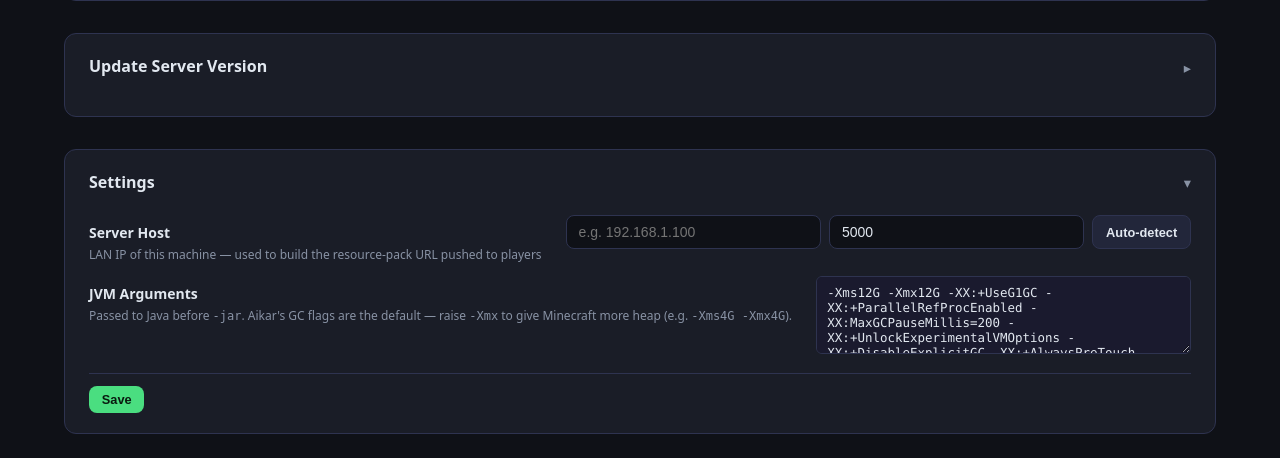
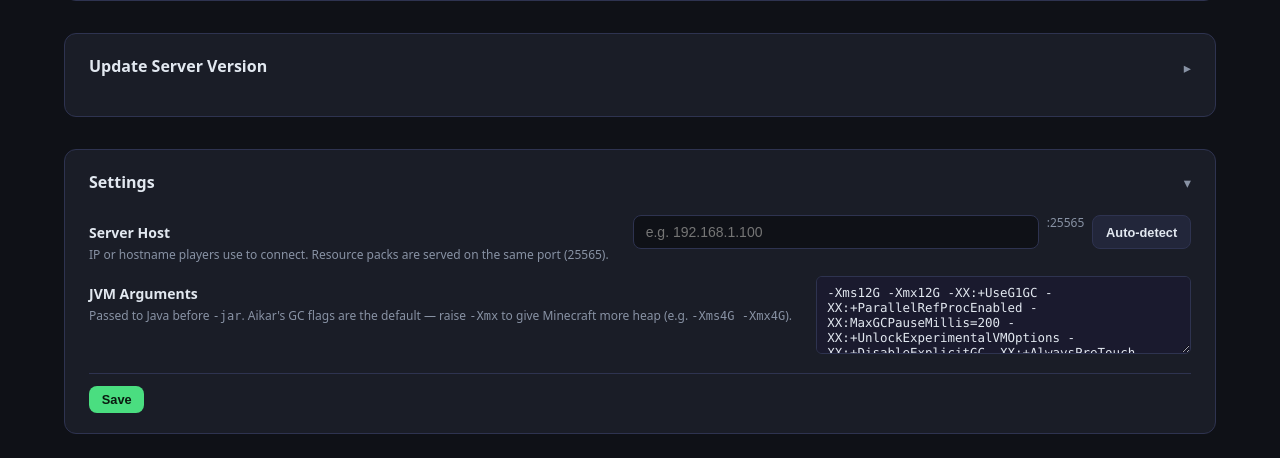
Before and after one commit to jek821/MinecraftServerManager, a Flask app: page / in a window 1280 px wide, after a click that opens the changed part. Shown: the part 473-931 px from the top of the page. Run offline with Flask 3, Linux system fonts and the light colour scheme; the visitor is signed in with stand-in values (Sample User, id 1); data that the repository does not hold is empty.

Commit message:
store images per world locally, serve resource packs on 25565 with port multiplexer

```diff
--- /dev/null
+++ b/jacobGuide.txt
@@ -0,0 +1,4 @@
+MC_PASSWORD="password" SERVER_NAME="server_name" ./webapp/run.sh
+
+ssh -L 8080:localhost:5000 dorian@108.46.133.187 -p 2222
+    (opens at localhost:8080)
--- a/webapp/app.py
+++ b/webapp/app.py
@@ -21,6 +21,8 @@ import requests
 from flask import Flask, jsonify, render_template, request, send_file, session
 from PIL import Image as PILImage
 
+from port_proxy import start_port_proxy
+
 app = Flask(__name__)
 
 # BASE_DIR must be defined before _load_secret_key so the .secret_key path resolves
@@ -28,7 +30,11 @@ BASE_DIR = Path(__file__).resolve().parent.parent
 WORLDS_DIR = BASE_DIR / 'worldFiles'
 JARS_DIR = BASE_DIR / 'jars'
 CONFIG_FILE = BASE_DIR / 'config.json'
-PAINTINGS_DIR = BASE_DIR / 'paintings'
+FLASK_HOST = '127.0.0.1'
+FLASK_PORT = 5000
+DEFAULT_PUBLIC_PORT = 25565
+DEFAULT_MC_INTERNAL_PORT = 25566
+_IMAGE_EXTS = ('.png', '.jpg', '.jpeg')
 
 def _load_secret_key() -> str:
     if key := os.environ.get('SECRET_KEY'):
@@ -86,9 +92,28 @@ _AIKAR_FLAGS = (
 
 
 def load_config() -> dict:
+    defaults = {
+        'active_world': None,
+        'java_cmd': 'java',
+        'jvm_args': _AIKAR_FLAGS,
+        'public_port': DEFAULT_PUBLIC_PORT,
+        'mc_internal_port': DEFAULT_MC_INTERNAL_PORT,
+    }
     if CONFIG_FILE.exists():
-        return json.loads(CONFIG_FILE.read_text())
-    return {'active_world': None, 'java_cmd': 'java', 'jvm_args': _AIKAR_FLAGS}
+        saved = json.loads(CONFIG_FILE.read_text())
+        defaults.update(saved)
+        # Migrate old config key
+        if 'port' in saved and 'public_port' not in saved:
+            defaults['public_port'] = saved['port']
+    return defaults
+
+
+def _mc_internal_port() -> int:
+    return int(load_config().get('mc_internal_port', DEFAULT_MC_INTERNAL_PORT))
+
+
+def _public_port() -> int:
+    return int(load_config().get('public_port', DEFAULT_PUBLIC_PORT))
 
 
 def save_config(config: dict) -> None:
@@ -360,6 +385,15 @@ def _rcon_settings(world_dir: Path) -> dict:
 
 # ─── Paintings / resource-pack helpers ───────────────────────────────────────
 
+def _paintings_dir(world_dir: Path) -> Path:
+    """Per-world image storage inside the world save (never synced via git)."""
+    return world_dir / 'paintings'
+
+
+def _is_image_file(path: Path) -> bool:
+    return path.is_file() and path.suffix.lower() in _IMAGE_EXTS
+
+
 def _painting_stem(filename: str) -> str:
     """Normalise filename to a valid MC identifier segment."""
     return Path(filename).stem.lower().replace(' ', '_').replace('-', '_').replace('.', '_')
@@ -381,17 +415,14 @@ def _image_block_dims(path: Path) -> tuple[int, int]:
         return 1, 1
 
 
-def _build_resource_pack_zip() -> bytes:
-    """Build the resource-pack zip in memory from the global paintings directory."""
-    paintings_dir = PAINTINGS_DIR
+def _build_resource_pack_zip(paintings_dir: Path) -> bytes:
+    """Build the resource-pack zip in memory from a world's paintings directory."""
     buf = io.BytesIO()
     with zipfile.ZipFile(buf, 'w', zipfile.ZIP_DEFLATED) as zf:
         zf.writestr('pack.mcmeta', _RP_MCMETA)
         if paintings_dir.exists():
             for img_path in sorted(paintings_dir.iterdir()):
-                if not img_path.is_file():
-                    continue
-                if img_path.suffix.lower() not in ('.png', '.jpg', '.jpeg'):
+                if not _is_image_file(img_path):
                     continue
                 stem = _painting_stem(img_path.name)
                 dest = f'assets/{PAINTINGS_NS}/textures/painting/{stem}.png'
@@ -406,7 +437,7 @@ def _build_resource_pack_zip() -> bytes:
     return buf.getvalue()
 
 
-def _rebuild_datapack(world_dir: Path) -> None:
+def _rebuild_datapack(world_dir: Path, paintings_dir: Path) -> None:
     """Recreate the mc-paintings data pack inside the world level's datapacks/ folder."""
     level_name = get_level_name(world_dir)
     dp_root = world_dir / level_name / 'datapacks' / 'mc-paintings'
@@ -417,11 +448,9 @@ def _rebuild_datapack(world_dir: Path) -> None:
     variant_dir.mkdir(parents=True)
     (dp_root / 'pack.mcmeta').write_text(_DP_MCMETA)
 
-    if PAINTINGS_DIR.exists():
-        for img_path in sorted(PAINTINGS_DIR.iterdir()):
-            if not img_path.is_file():
-                continue
-            if img_path.suffix.lower() not in ('.png', '.jpg', '.jpeg'):
+    if paintings_dir.exists():
+        for img_path in sorted(paintings_dir.iterdir()):
+            if not _is_image_file(img_path):
                 continue
             stem = _painting_stem(img_path.name)
             w, h = _image_block_dims(img_path)
@@ -432,12 +461,11 @@ def _rebuild_datapack(world_dir: Path) -> None:
             }, indent=2))
 
 
-def _update_server_properties_pack(world_dir: Path, url: str, sha1: str) -> None:
+def _update_server_properties(world_dir: Path, updates: dict[str, str]) -> None:
     props_file = world_dir / 'server.properties'
     with _props_write_lock:
         if not props_file.exists():
             return
-        updates = {'resource-pack': url, 'resource-pack-sha1': sha1}
         lines = props_file.read_text().splitlines()
         seen = set()
         new_lines = []
@@ -452,6 +480,13 @@ def _update_server_properties_pack(world_dir: Path, url: str, sha1: str) -> None
             if key not in seen:
                 new_lines.append(f'{key}={val}')
         props_file.write_text('\n'.join(new_lines) + '\n')
+
+
+def _ensure_mc_internal_port(world_dir: Path) -> None:
+    """MC binds internally; players connect via the public port multiplexer."""
+    _update_server_properties(world_dir, {
+        'server-port': str(_mc_internal_port()),
+    })
 
 
 def _ensure_rcon(world_dir: Path) -> None:
@@ -499,9 +534,11 @@ def _ensure_rcon(world_dir: Path) -> None:
 
 def rebuild_paintings(world_dir: Path) -> None:
     """Full pipeline: data pack → resource pack zip → server.properties for one world."""
-    _rebuild_datapack(world_dir)
+    paintings_dir = _paintings_dir(world_dir)
 
-    pack_bytes = _build_resource_pack_zip()
+    _rebuild_datapack(world_dir, paintings_dir)
+
+    pack_bytes = _build_resource_pack_zip(paintings_dir)
     sha1 = hashlib.sha1(pack_bytes).hexdigest()
 
     # Cache on disk so /resourcepack/<name> can serve it cheaply
@@ -512,23 +549,31 @@ def rebuild_paintings(world_dir: Path) -> None:
     if not host:
         host = get_local_ip()
     if host:
-        port = config.get('port', 5000)
-        url = f'http://{host}:{port}/resourcepack/{world_dir.name}'
-        _update_server_properties_pack(world_dir, url, sha1)
+        url = f'http://{host}:{_public_port()}/resourcepack/{world_dir.name}'
+        _update_server_properties(world_dir, {
+            'resource-pack': url,
+            'resource-pack-sha1': sha1,
+            'server-port': str(_mc_internal_port()),
+        })
+    else:
+        _ensure_mc_internal_port(world_dir)
 
     _ensure_rcon(world_dir)
 
 
-def rebuild_paintings_all() -> None:
-    """Rebuild paintings for every world so all data packs stay in sync."""
+def rebuild_paintings_all() -> int:
+    """Rebuild paintings for every world. Returns count of worlds rebuilt."""
     if not WORLDS_DIR.exists():
-        return
+        return 0
+    count = 0
     for world_dir in WORLDS_DIR.iterdir():
         if world_dir.is_dir():
             try:
                 rebuild_paintings(world_dir)
-            except Exception:
-                pass
+                count += 1
+            except Exception as e:
+                app.logger.error('rebuild_paintings failed for %s: %s', world_dir.name, e)
+    return count
 
 
 # ─── Auth ────────────────────────────────────────────────────────────────────
@@ -627,12 +672,16 @@ def save_properties(name):
 @app.route('/api/worlds/<name>/images', methods=['GET'])
 @require_auth
 def list_images(name):
-    if not PAINTINGS_DIR.exists():
+    world_dir = safe_child(WORLDS_DIR, name)
+    if not world_dir.is_dir():
+        return jsonify({'error': 'World not found'}), 404
+    paintings_dir = _paintings_dir(world_dir)
+    if not paintings_dir.exists():
         return jsonify([])
     return jsonify([
         {'name': f.name, 'size': f.stat().st_size}
-        for f in sorted(PAINTINGS_DIR.iterdir())
-        if f.is_file() and f.suffix.lower() in ('.png', '.jpg', '.jpeg')
+        for f in sorted(paintings_dir.iterdir())
+        if _is_image_file(f)
     ])
 
 
@@ -650,21 +699,25 @@ def upload_image(name):
     if ext not in ('.png', '.jpg', '.jpeg'):
         return jsonify({'error': 'Only PNG/JPEG images allowed'}), 400
     filename = Path(original).stem + ext  # normalise extension to lowercase
-    PAINTINGS_DIR.mkdir(exist_ok=True)
-    file.save(PAINTINGS_DIR / filename)
-    rebuild_paintings_all()
-    w, h = _image_block_dims(PAINTINGS_DIR / filename)
+    paintings_dir = _paintings_dir(world_dir)
+    paintings_dir.mkdir(parents=True, exist_ok=True)
+    file.save(paintings_dir / filename)
+    rebuild_paintings(world_dir)
+    w, h = _image_block_dims(paintings_dir / filename)
     return jsonify({'ok': True, 'name': filename, 'width_blocks': w, 'height_blocks': h})
 
 
 @app.route('/api/worlds/<name>/images/<filename>', methods=['DELETE'])
 @require_auth
 def delete_image(name, filename):
-    img = PAINTINGS_DIR / Path(filename).name
+    world_dir = safe_child(WORLDS_DIR, name)
+    if not world_dir.is_dir():
+        return jsonify({'error': 'World not found'}), 404
+    img = _paintings_dir(world_dir) / Path(filename).name
     if not img.is_file():
         return jsonify({'error': 'Image not found'}), 404
     img.unlink()
-    rebuild_paintings_all()
+    rebuild_paintings(world_dir)
     return jsonify({'ok': True})
 
 
@@ -753,6 +806,10 @@ def upload_world():
                 world_dir.mkdir(parents=True)
                 zf.extractall(world_dir)
         (world_dir / 'eula.txt').write_text('eula=true\n')
+        try:
+            rebuild_paintings(world_dir)
+        except Exception as e:
+            app.logger.error('rebuild_paintings after upload failed for %s: %s', world_name, e)
         return jsonify({'ok': True, 'name': world_name})
     except Exception as e:
         if world_dir.exists():
@@ -796,6 +853,12 @@ def _run_generate(job_id: str, new_name: str, inherit_properties: bool, old_acti
             if src_props.exists():
                 shutil.copy(src_props, new_dir / 'server.properties')
                 log(f'Copied server.properties from {old_active}/')
+
+        props_file = new_dir / 'server.properties'
+        if not props_file.exists():
+            props_file.write_text(f'server-port={_mc_internal_port()}\n')
+        else:
+            _ensure_mc_internal_port(new_dir)
 
         if not jar.exists():
             raise RuntimeError('server.jar not found in jars/ directory')
@@ -844,6 +907,12 @@ def _run_generate(job_id: str, new_name: str, inherit_properties: bool, old_acti
         config['active_world'] = new_name
         save_config(config)
         log(f'Set "{new_name}" as active world.')
+
+        try:
+            rebuild_paintings(new_dir)
+            log('Configured resource-pack URL and data pack.')
+        except Exception as e:
+            log(f'Warning: painting setup failed: {e}')
 
         set_status('done')
 
@@ -1062,7 +1131,7 @@ def serve_resource_pack(name):
         return send_file(cached, mimetype='application/zip',
                          as_attachment=True, download_name=f'{name}_paintings.zip')
     # Generate on the fly if cache is missing
-    data = _build_resource_pack_zip()
+    data = _build_resource_pack_zip(_paintings_dir(world_dir))
     return send_file(io.BytesIO(data), mimetype='application/zip',
                      as_attachment=True, download_name=f'{name}_paintings.zip')
 
@@ -1075,7 +1144,7 @@ def get_config_endpoint():
     config = load_config()
     return jsonify({
         'server_host': config.get('server_host', ''),
-        'port': config.get('port', 5000),
+        'public_port': _public_port(),
         'jvm_args': config.get('jvm_args', _AIKAR_FLAGS),
     })
 
@@ -1087,15 +1156,19 @@ def save_config_endpoint():
     config = load_config()
     if 'server_host' in data:
         config['server_host'] = data['server_host'].strip()
-    if 'port' in data:
+    if 'public_port' in data:
         try:
-            config['port'] = int(data['port'])
+            port = int(data['public_port'])
+            if port < 1 or port > 65535:
+                raise ValueError
+            config['public_port'] = port
         except (ValueError, TypeError):
             return jsonify({'error': 'Invalid port'}), 400
     if 'jvm_args' in data:
         config['jvm_args'] = str(data['jvm_args']).strip()
     save_config(config)
-    return jsonify({'ok': True})
+    rebuilt = rebuild_paintings_all()
+    return jsonify({'ok': True, 'rebuilt_worlds': rebuilt})
 
 
 # ─── Jars ────────────────────────────────────────────────────────────────────
@@ -1167,21 +1240,12 @@ def get_server_status():
     managed_running = proc is not None
     uptime = int(time.time() - start_time) if (managed_running and start_time) else None
 
-    mc_port = 25565
-    if active_world:
-        try:
-            props_file = WORLDS_DIR / active_world / 'server.properties'
-            if props_file.exists():
-                for line in props_file.read_text().splitlines():
-                    if line.startswith('server-port='):
-                        mc_port = int(line.split('=', 1)[1].strip())
-                        break
-        except Exception:
-            pass
+    mc_internal = _mc_internal_port()
+    public_port = _public_port()
 
     ping = None
     try:
-        ping = _mc_status_ping('localhost', mc_port)
+        ping = _mc_status_ping('localhost', mc_internal)
     except Exception:
         pass
 
@@ -1199,7 +1263,7 @@ def get_server_status():
         'state': state,
         'world': active_world,
         'uptime': uptime,
-        'mc_port': mc_port,
+        'mc_port': public_port,
         'players_online': ping['players_online'] if ping else None,
         'players_max': ping['players_max'] if ping else None,
         'version': ping['version'] if ping else None,
@@ -1231,6 +1295,7 @@ def start_server():
 
     (world_dir / 'eula.txt').write_text('eula=true\n')
     if (world_dir / 'server.properties').exists():
+        _ensure_mc_internal_port(world_dir)
         _ensure_rcon(world_dir)
     java_cmd = config.get('java_cmd', 'java')
     jvm_args = shlex.split(config.get('jvm_args', _AIKAR_FLAGS))
@@ -1289,4 +1354,15 @@ def stop_server():
 if __name__ == '__main__':
     JARS_DIR.mkdir(exist_ok=True)
     WORLDS_DIR.mkdir(exist_ok=True)
-    app.run(host='0.0.0.0', port=5000, debug=False)
+    cfg = load_config()
+    public = _public_port()
+    internal = _mc_internal_port()
+    start_port_proxy(
+        public_port=public,
+        mc_port=internal,
+        http_host=FLASK_HOST,
+        http_port=FLASK_PORT,
+    )
+    print(f'Public port {public}: Minecraft + resource packs + web UI')
+    print(f'Minecraft binds internally on port {internal}')
+    app.run(host=FLASK_HOST, port=FLASK_PORT, debug=False)
--- /dev/null
+++ b/webapp/port_proxy.py
@@ -0,0 +1,109 @@
+"""TCP multiplexer: route port 25565 to Minecraft (internal) or Flask (HTTP).
+
+Players connect to :25565 for the game. Minecraft clients also download resource
+packs over HTTP on the same host:port, so HTTP requests on the public port are
+forwarded to the local Flask app while everything else goes to the MC server.
+"""
+
+from __future__ import annotations
+
+import select
+import socket
+import threading
+
+_HTTP_PREFIXES = (
+    b'GET ', b'POST ', b'HEAD ', b'PUT ', b'DELETE ',
+    b'OPTIONS ', b'PATCH ', b'CONNECT ', b'TRACE ',
+)
+
+
+def _is_http(sock: socket.socket) -> bool:
+    try:
+        peek = sock.recv(8, socket.MSG_PEEK)
+        return any(peek.startswith(p) for p in _HTTP_PREFIXES)
+    except OSError:
+        return False
+
+
+def _relay(client: socket.socket, backend: socket.socket) -> None:
+    sockets = [client, backend]
+    client.setblocking(False)
+    backend.setblocking(False)
+    try:
+        while True:
+            readable, _, exceptional = select.select(sockets, [], sockets, 120)
+            if exceptional:
+                break
+            if not readable:
+                break
+            for src in readable:
+                dst = backend if src is client else client
+                try:
+                    data = src.recv(65536)
+                    if not data:
+                        return
+                    dst.sendall(data)
+                except OSError:
+                    return
+    finally:
+        for s in sockets:
+            try:
+                s.shutdown(socket.SHUT_RDWR)
+            except OSError:
+                pass
+            s.close()
+
+
+def _handle_client(
+    client: socket.socket,
+    mc_host: str,
+    mc_port: int,
+    http_host: str,
+    http_port: int,
+) -> None:
+    try:
+        if _is_http(client):
+            backend = socket.create_connection((http_host, http_port), timeout=10)
+        else:
+            backend = socket.create_connection((mc_host, mc_port), timeout=10)
+        _relay(client, backend)
+    except OSError:
+        client.close()
+
+
+def _listen_loop(
+    public_host: str,
+    public_port: int,
+    mc_host: str,
+    mc_port: int,
+    http_host: str,
+    http_port: int,
+) -> None:
+    listener = socket.socket(socket.AF_INET, socket.SOCK_STREAM)
+    listener.setsockopt(socket.SOL_SOCKET, socket.SO_REUSEADDR, 1)
+    listener.bind((public_host, public_port))
+    listener.listen(256)
+    while True:
+        client, _addr = listener.accept()
+        threading.Thread(
+            target=_handle_client,
+            args=(client, mc_host, mc_port, http_host, http_port),
+            daemon=True,
+        ).start()
+
+
+def start_port_proxy(
+    public_port: int = 25565,
+    mc_port: int = 25566,
+    http_host: str = '127.0.0.1',
+    http_port: int = 5000,
+    public_host: str = '0.0.0.0',
+) -> threading.Thread:
+    thread = threading.Thread(
+        target=_listen_loop,
+        args=(public_host, public_port, '127.0.0.1', mc_port, http_host, http_port),
+        daemon=True,
+        name='port-proxy',
+    )
+    thread.start()
+    return thread
--- a/webapp/static/app.js
+++ b/webapp/static/app.js
@@ -46,6 +46,10 @@ function fmtBytes(b) {
   if (b < 1024 ** 2) return (b / 1024).toFixed(1) + ' KB';
   if (b < 1024 ** 3) return (b / 1024 ** 2).toFixed(1) + ' MB';
   return (b / 1024 ** 3).toFixed(2) + ' GB';
+}
+
+function paintingStem(filename) {
+  return filename.replace(/\.[^.]+$/, '').toLowerCase().replace(/[\s.-]/g, '_');
 }
 
 function fmtDate(iso) {
@@ -235,10 +239,20 @@ async function openImages(name) {
 
 async function rebuildPaintingsForWorld(name) {
   const btn = document.getElementById('applyPaintingsBtn');
+  const status = document.getElementById('imageUploadStatus');
   if (btn) { btn.disabled = true; btn.textContent = 'Applying…'; }
   try {
     await apiJson('POST', `/api/worlds/${encodeURIComponent(name)}/rebuild-paintings`);
-  } catch (_) { /* silent — non-critical */ }
+    if (status) {
+      status.textContent = 'Applied to world — restart the server for changes to take effect.';
+      status.className = 'status-text ok';
+    }
+  } catch (err) {
+    if (status) {
+      status.textContent = 'Apply failed: ' + err.message;
+      status.className = 'status-text err';
+    }
+  }
   if (btn) { btn.disabled = false; btn.textContent = 'Apply to World'; }
 }
 
@@ -536,7 +550,7 @@ async function fetchPaintingsForGive() {
     const images = await apiJson('GET', `/api/worlds/${encodeURIComponent(_giveWorld)}/images`);
     const items = images.map(img => ({
       label: img.name,
-      value: img.name.replace(/\.[^.]+$/, '').toLowerCase().replace(/[\s-]/g, '_'),
+      value: paintingStem(img.name),
     }));
     renderSelectList(list, items, 'painting', (val) => {
       _selectedPainting = val;
@@ -594,7 +608,6 @@ async function loadSettings() {
   try {
     const cfg = await apiJson('GET', '/api/config');
     _serverHost = cfg.server_host || '';
-    document.getElementById('serverPort').value = cfg.port || 5000;
     document.getElementById('jvmArgs').value = cfg.jvm_args || '';
     if (_serverHost) {
       document.getElementById('serverHost').value = _serverHost;
@@ -617,16 +630,18 @@ document.getElementById('autoDetectBtn').addEventListener('click', async () => {
 
 document.getElementById('saveSettingsBtn').addEventListener('click', async () => {
   const host = document.getElementById('serverHost').value.trim();
-  const port = document.getElementById('serverPort').value.trim() || '5000';
   const jvmArgs = document.getElementById('jvmArgs').value.trim();
   const statusEl = document.getElementById('settingsStatus');
   try {
-    await apiJson('POST', '/api/config', { server_host: host, port: parseInt(port, 10), jvm_args: jvmArgs });
+    const data = await apiJson('POST', '/api/config', { server_host: host, public_port: 25565, jvm_args: jvmArgs });
     _serverHost = host;
-    statusEl.textContent = '✔ Saved';
+    const rebuilt = data.rebuilt_worlds || 0;
+    statusEl.textContent = rebuilt
+      ? `✔ Saved — resource-pack URLs updated for ${rebuilt} world(s)`
+      : '✔ Saved';
     statusEl.className = 'status-text ok';
     statusEl.classList.remove('hidden');
-    setTimeout(() => statusEl.classList.add('hidden'), 2500);
+    setTimeout(() => statusEl.classList.add('hidden'), 4000);
   } catch (err) {
     statusEl.textContent = '✘ ' + err.message;
     statusEl.className = 'status-text err';
--- a/webapp/templates/index.html
+++ b/webapp/templates/index.html
@@ -136,12 +136,12 @@
           <div class="setting-row">
             <div class="setting-label">
               <span>Server Host</span>
-              <span class="setting-hint">LAN IP of this machine — used to build the resource-pack URL pushed to players</span>
+              <span class="setting-hint">IP or hostname players use to connect. Resource packs are served on the same port (25565).</span>
             </div>
             <div class="setting-control">
               <div class="input-row">
                 <input type="text" id="serverHost" placeholder="e.g. 192.168.1.100" />
-                <input type="number" id="serverPort" placeholder="5000" min="1" max="65535" style="width:90px" />
+                <span class="setting-hint" style="white-space:nowrap">:25565</span>
                 <button class="btn btn-secondary" id="autoDetectBtn">Auto-detect</button>
               </div>
             </div>
@@ -190,11 +190,12 @@
         <button class="modal-close" data-close="imagesModal">✕</button>
       </div>
       <div id="imagesHostWarning" class="images-host-warning hidden">
-        ⚠ Server Host isn't set — resource-pack URL won't be written to server.properties.
+        ⚠ Server Host isn't set — a LAN IP will be auto-detected, which won't work for remote players.
         <a href="#" id="imagesHostLink">Set it in Settings.</a>
       </div>
       <div class="images-hint">
-        Images should be multiples of 16 px per block (e.g. 32×32 = 2×2 blocks).
+        Images are stored locally inside this world only — upload them on each machine.
+        Use multiples of 16 px per block (e.g. 32×32 = 2×2 blocks).
         After uploading, restart the server for the resource pack to take effect.
       </div>
       <div id="imagesList" class="images-list"></div>
```
Also changed, not shown: paintings/Clown_Detective.jpg (deleted), 2 other files.
